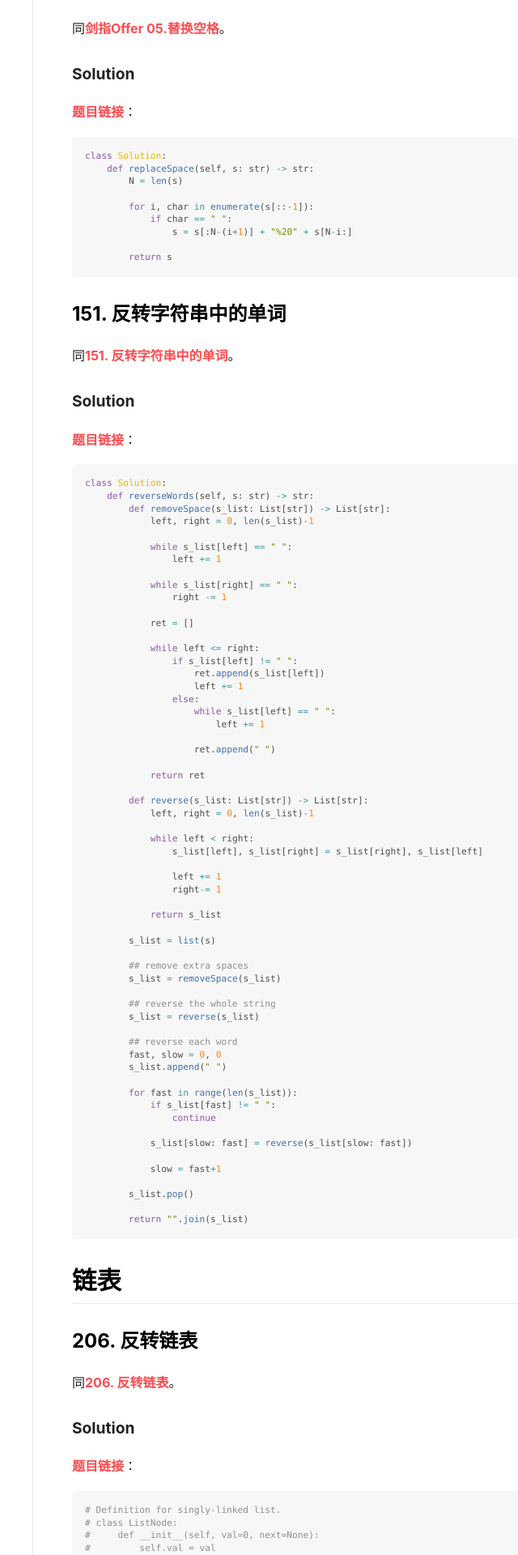
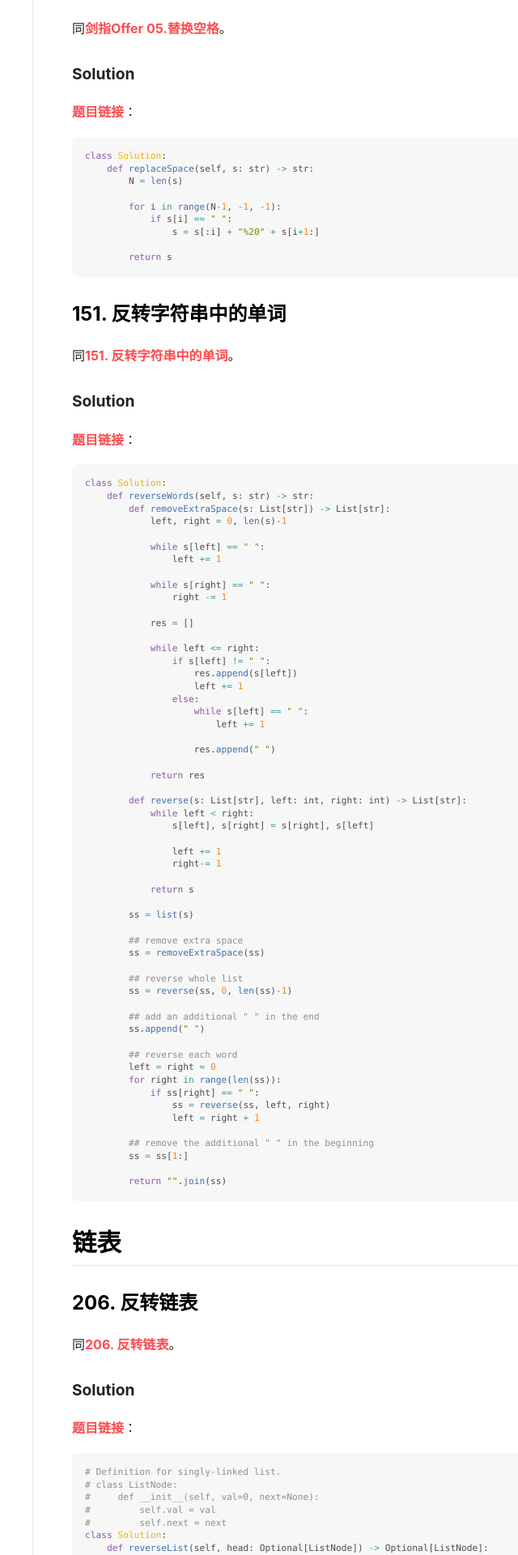
Before and after one commit to peng00bo00/peng00bo00_previous_blog, a Jekyll site: the page built from _leetcode/2023-01-30-TwoPointers.md, in a window 1280 px wide. Shown: the part 1301-3221 px from the top of the page at 81% size, without its empty margins (229-869 px from the left). Built offline with Jekyll 4.4.1, drawn with Linux system fonts in a browser that asks for light colours; nearby versions of some CDN libraries; comment, search, counter and statistics services are not loaded; some of the changed text lies outside the part shown.

Commit message:
Update 2023-01-30-TwoPointers.md

````diff
--- a/_leetcode/2023-01-30-TwoPointers.md
+++ b/_leetcode/2023-01-30-TwoPointers.md
@@ -73,9 +73,9 @@ class Solution:
     def replaceSpace(self, s: str) -> str:
         N = len(s)
 
-        for i, char in enumerate(s[::-1]):
-            if char == " ":
-                s = s[:N-(i+1)] + "%20" + s[N-i:]
+        for i in range(N-1, -1, -1):
+            if s[i] == " ":
+                s = s[:i] + "%20" + s[i+1:]
 
         return s
 ```
@@ -92,63 +92,60 @@ class Solution:
 ```python
 class Solution:
     def reverseWords(self, s: str) -> str:
-        def removeSpace(s_list: List[str]) -> List[str]:
-            left, right = 0, len(s_list)-1
+        def removeExtraSpace(s: List[str]) -> List[str]:
+            left, right = 0, len(s)-1
 
-            while s_list[left] == " ":
+            while s[left] == " ":
                 left += 1
 
-            while s_list[right] == " ":
+            while s[right] == " ":
                 right -= 1
 
-            ret = []
+            res = []
 
             while left <= right:
-                if s_list[left] != " ":
-                    ret.append(s_list[left])
+                if s[left] != " ":
+                    res.append(s[left])
                     left += 1
                 else:
-                    while s_list[left] == " ":
+                    while s[left] == " ":
                         left += 1
 
-                    ret.append(" ")
+                    res.append(" ")
 
-            return ret
+            return res
 
-        def reverse(s_list: List[str]) -> List[str]:
-            left, right = 0, len(s_list)-1
-
+        def reverse(s: List[str], left: int, right: int) -> List[str]:
             while left < right:
-                s_list[left], s_list[right] = s_list[right], s_list[left]
+                s[left], s[right] = s[right], s[left]
 
                 left += 1
                 right-= 1
 
-            return s_list
+            return s
 
-        s_list = list(s)
+        ss = list(s)
 
-        ## remove extra spaces
-        s_list = removeSpace(s_list)
+        ## remove extra space
+        ss = removeExtraSpace(ss)
 
-        ## reverse the whole string
-        s_list = reverse(s_list)
+        ## reverse whole list
+        ss = reverse(ss, 0, len(ss)-1)
+
+        ## add an additional " " in the end
+        ss.append(" ")
 
         ## reverse each word
-        fast, slow = 0, 0
-        s_list.append(" ")
+        left = right = 0
+        for right in range(len(ss)):
+            if ss[right] == " ":
+                ss = reverse(ss, left, right)
+                left = right + 1
 
-        for fast in range(len(s_list)):
-            if s_list[fast] != " ":
-                continue
+        ## remove the additional " " in the beginning
+        ss = ss[1:]
 
-            s_list[slow: fast] = reverse(s_list[slow: fast])
-
-            slow = fast+1
-
-        s_list.pop()
-
-        return "".join(s_list)
+        return "".join(ss)
 ```
 {: .snippet}
 
````
